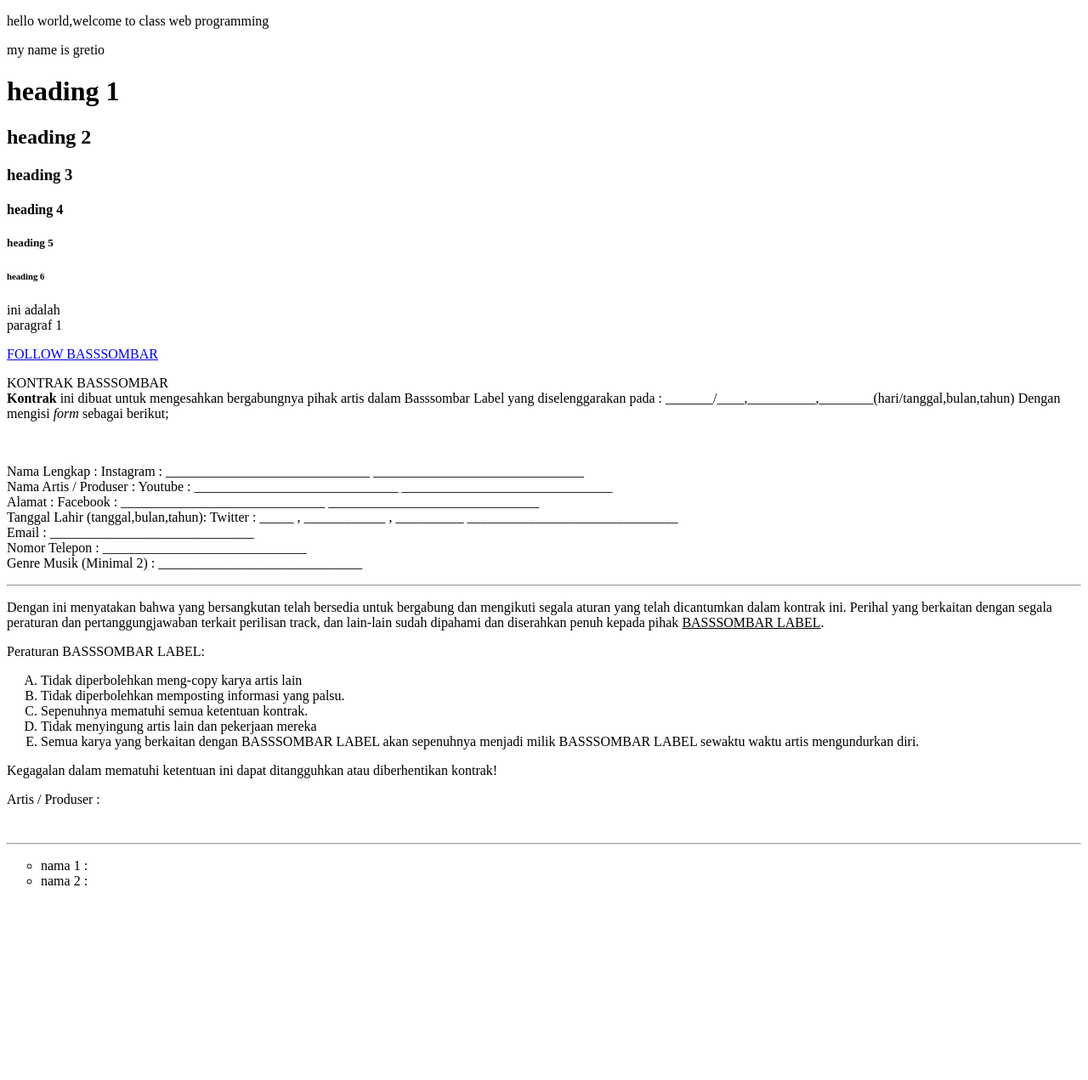
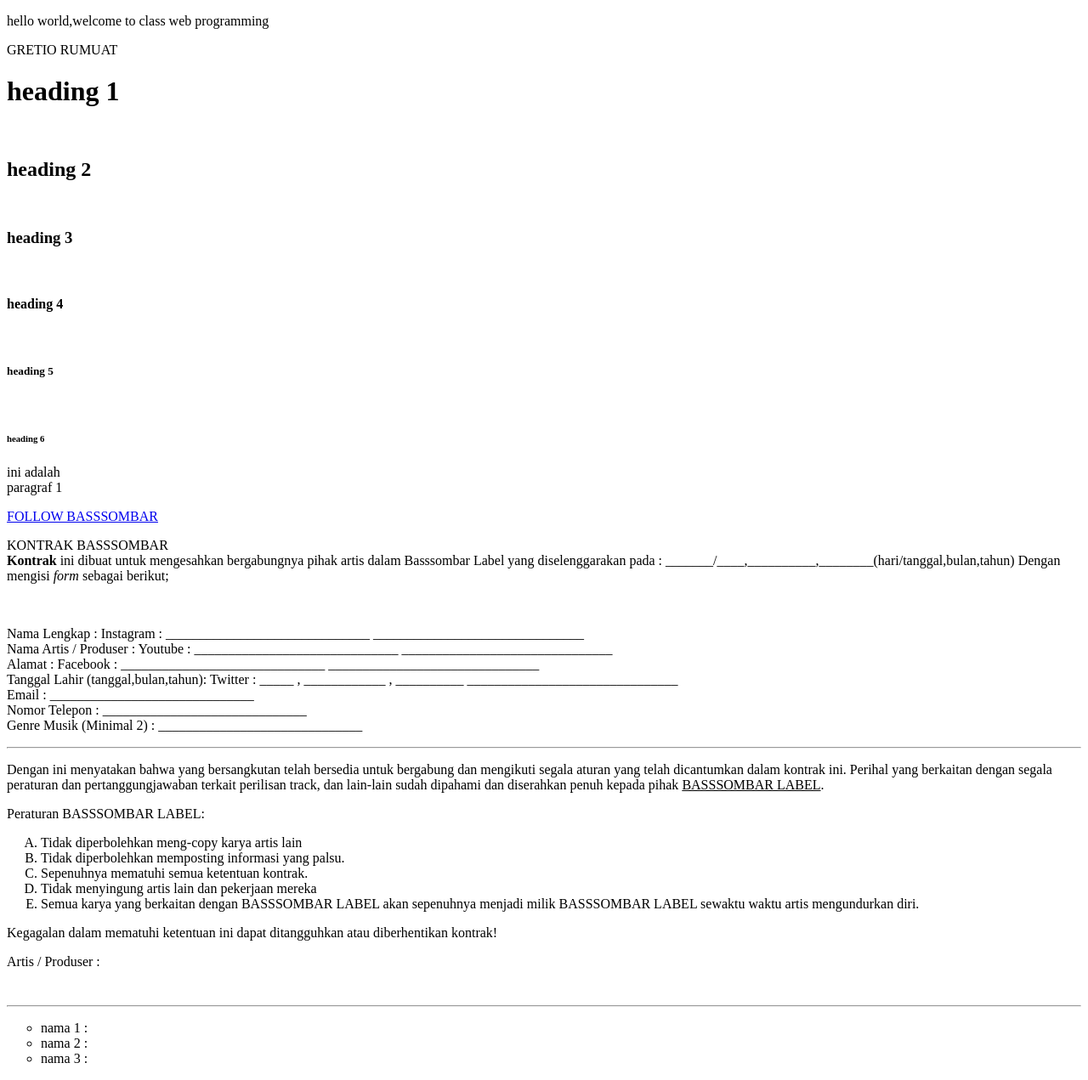
Before and after one commit to GretioRumuat14/webdesign2020-s21910147, a plain HTML site: page pertemuan_4/index.html in a window 1280 px wide. Shown: the whole page at 85% size. Before the commit the page ends 1062 px from the top, so only its background shows below. Drawn offline with Linux system fonts and the light colour scheme.

Commit message:
paragraf

```diff
--- a/pertemuan_4/index.html
+++ b/pertemuan_4/index.html
@@ -5,13 +5,18 @@
     </head>
     <body>
         <p>hello world,welcome to class web programming</p>
-        <p>my name is gretio</p>
+        <p>GRETIO RUMUAT</p>
 
         <h1>heading 1</h1>
+        <br>
         <h2>heading 2</h2>
+        <br>
         <h3>heading 3</h3>
+        <br>
         <h4>heading 4</h4>
+        <br>
         <h5>heading 5</h5>
+        <br>
         <h6>heading 6</h6>
 
         <p>ini adalah <br/>
@@ -64,6 +69,7 @@
 <ul type=circle>
     <li>nama 1 :</li>
     <li>nama 2 :</li>
+    <li>nama 3 :</li>
 
 </ul>
     </body>
```
